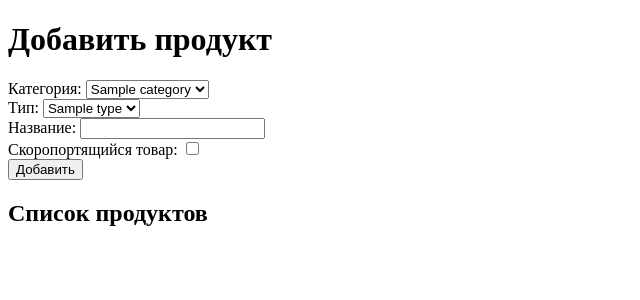
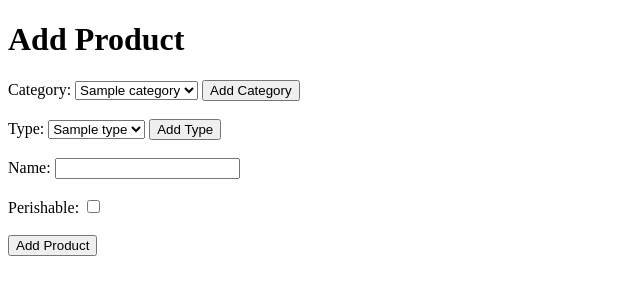
Before and after one commit to movi090/Code-Here, a Flask app: page /add_product in a window 1280 px wide. Shown: the top 300 px of the page, without its empty margins (0-640 px from the left). Run offline with Flask 3, Linux system fonts and the light colour scheme; tables that the repository leaves empty hold one stand-in row (values such as "Sample post").

Commit message:
Update add_product.html

```diff
--- a/templates/add_product.html
+++ b/templates/add_product.html
@@ -1,38 +1,104 @@
 <!DOCTYPE html>
 <html>
 <head>
-    <title>Добавить продукт</title>
+    <title>Add Product</title>
 </head>
 <body>
-    <h1>Добавить продукт</h1>
-    <form method="POST" action="{{ url_for('add_product') }}">
-        <label for="category">Категория:</label>
+    <h1>Add Product</h1>
+    <form method="POST">
+        <label for="category">Category:</label>
         <select id="category" name="category">
             {% for category in categories %}
-            <option value="{{ category.code }}">{{ category.name }}</option>
+            <option value="{{ category.id }}">{{ category.name }}</option>
             {% endfor %}
-        </select><br>
+        </select>
+        <button type="button" onclick="addCategory()">Add Category</button>
+        <br><br>
 
-        <label for="type">Тип:</label>
+        <label for="type">Type:</label>
         <select id="type" name="type">
             {% for type in types %}
-            <option value="{{ type.code }}">{{ type.name }}</option>
+            <option value="{{ type.id }}">{{ type.name }}</option>
             {% endfor %}
-        </select><br>
+        </select>
+        <button type="button" onclick="addType()">Add Type</button>
+        <br><br>
 
-        <label for="name">Название:</label>
-        <input type="text" id="name" name="name" required><br>
+        <label for="name">Name:</label>
+        <input type="text" id="name" name="name" required>
+        <br><br>
 
-        <label for="perishable">Скоропортящийся товар:</label>
-        <input type="checkbox" id="perishable" name="perishable"><br>
+        <label for="perishable">Perishable:</label>
+        <input type="checkbox" id="perishable" name="perishable">
+        <br><br>
 
-        <input type="submit" value="Добавить">
+        <button type="submit">Add Product</button>
     </form>
-    <h2>Список продуктов</h2>
-    <ul>
-        {% for product in products %}
-        <li>{{ product.name }}</li>
-        {% endfor %}
-    </ul>
+
+    <script>
+        function addCategory() {
+            var categoryName = prompt("Enter category name:");
+            if (categoryName) {
+                // Отправить запрос на сервер для добавления новой категории
+                fetch('/add_category', {
+                    method: 'POST',
+                    headers: {
+                        'Content-Type': 'application/json',
+                    },
+                    body: JSON.stringify({ name: categoryName }),
+                })
+                .then(response => response.json())
+                .then(data => {
+                    if (data.success) {
+                        // Если категория успешно добавлена, обновите список категорий на странице
+                        var categorySelect = document.getElementById('category');
+                        var newOption = document.createElement('option');
+                        newOption.value = data.category.id;
+                        newOption.text = data.category.name;
+                        categorySelect.add(newOption);
+                        alert('Category added successfully!');
+                    } else {
+                        alert('Failed to add category. Please try again.');
+                    }
+                })
+                .catch(error => {
+                    console.error('Error:', error);
+                    alert('An error occurred. Please try again.');
+                });
+            }
+        }
+
+        function addType() {
+            var typeName = prompt("Enter type name:");
+            if (typeName) {
+                // Отправить запрос на сервер для добавления нового типа
+                fetch('/add_type', {
+                    method: 'POST',
+                    headers: {
+                        'Content-Type': 'application/json',
+                    },
+                    body: JSON.stringify({ name: typeName }),
+                })
+                .then(response => response.json())
+                .then(data => {
+                    if (data.success) {
+                        // Если тип успешно добавлен, обновите список типов на странице
+                        var typeSelect = document.getElementById('type');
+                        var newOption = document.createElement('option');
+                        newOption.value = data.type.id;
+                        newOption.text = data.type.name;
+                        typeSelect.add(newOption);
+                        alert('Type added successfully!');
+                    } else {
+                        alert('Failed to add type. Please try again.');
+                    }
+                })
+                .catch(error => {
+                    console.error('Error:', error);
+                    alert('An error occurred. Please try again.');
+                });
+            }
+        }
+    </script>
 </body>
 </html>
```
